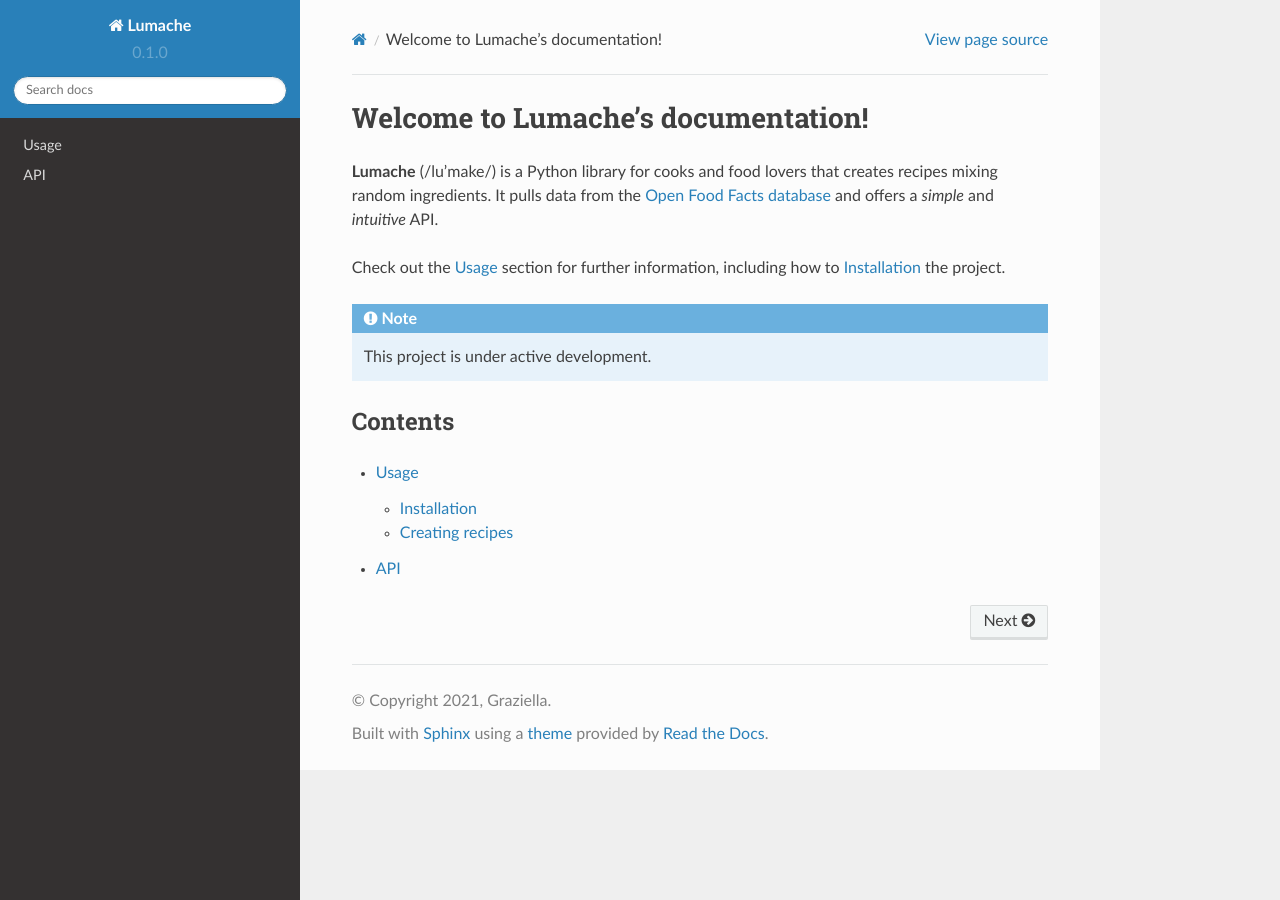
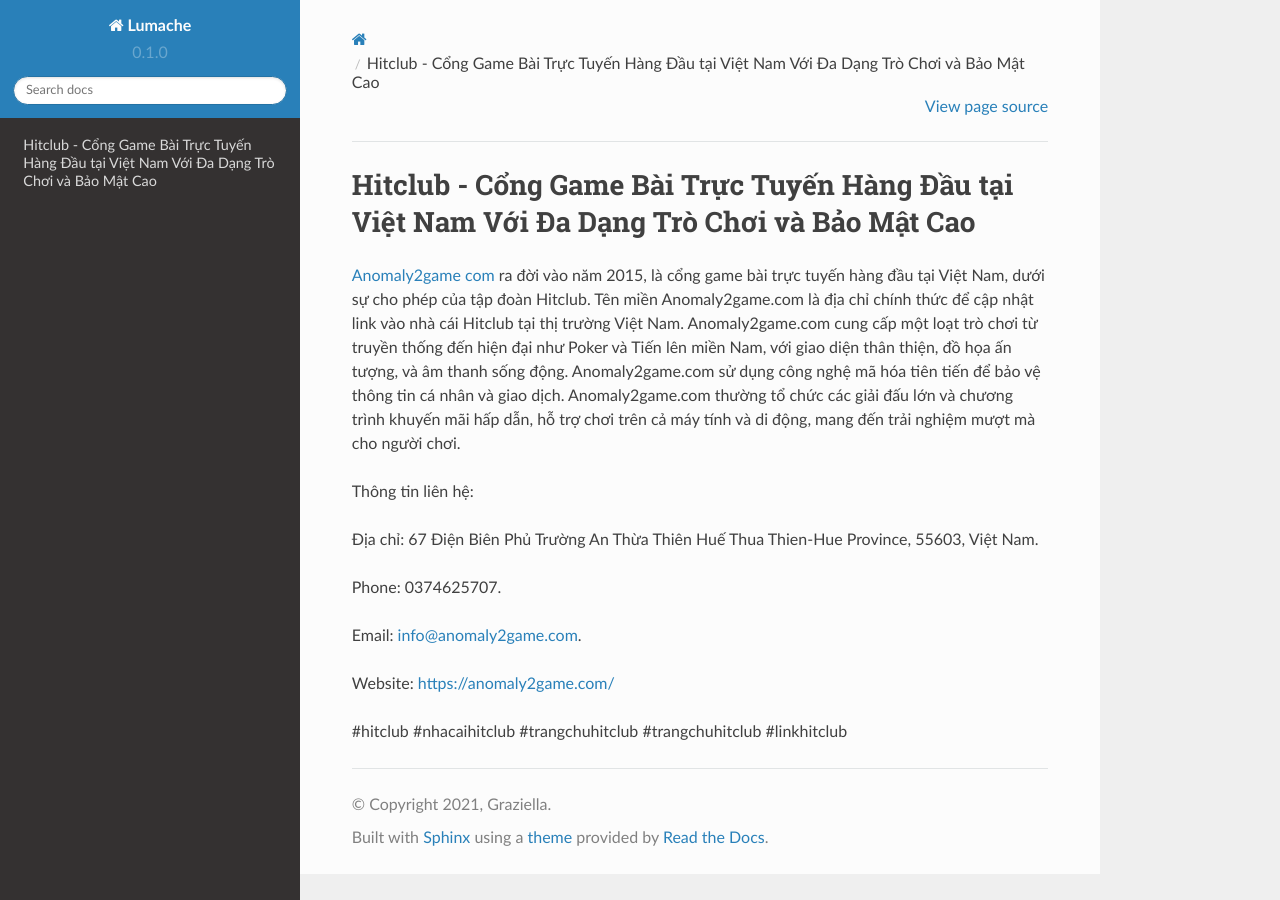
Before and after one commit to luongchanvien962/hitclubanomaly2gamecom, a Sphinx documentation site: the page built from docs/source/index.rst, in a window 1280 px wide. Built offline with Sphinx 7.4.7 and the Read the Docs theme 2.0.0, drawn with Linux system fonts in a browser that asks for light colours.

Commit message:
Update index.rst

```diff
--- a/docs/source/index.rst
+++ b/docs/source/index.rst
@@ -1,22 +1,16 @@
-Welcome to Lumache's documentation!
+Hitclub - Cổng Game Bài Trực Tuyến Hàng Đầu tại Việt Nam Với Đa Dạng Trò Chơi và Bảo Mật Cao
 ===================================
 
-**Lumache** (/lu'make/) is a Python library for cooks and food lovers
-that creates recipes mixing random ingredients.
-It pulls data from the `Open Food Facts database <https://world.openfoodfacts.org/>`_
-and offers a *simple* and *intuitive* API.
+`Anomaly2game com <https://anomaly2game.com/>`_ ra đời vào năm 2015, là cổng game bài trực tuyến hàng đầu tại Việt Nam, dưới sự cho phép của tập đoàn Hitclub. Tên miền Anomaly2game.com là địa chỉ chính thức để cập nhật link vào nhà cái Hitclub tại thị trường Việt Nam. Anomaly2game.com cung cấp một loạt trò chơi từ truyền thống đến hiện đại như Poker và Tiến lên miền Nam, với giao diện thân thiện, đồ họa ấn tượng, và âm thanh sống động. Anomaly2game.com sử dụng công nghệ mã hóa tiên tiến để bảo vệ thông tin cá nhân và giao dịch. Anomaly2game.com thường tổ chức các giải đấu lớn và chương trình khuyến mãi hấp dẫn, hỗ trợ chơi trên cả máy tính và di động, mang đến trải nghiệm mượt mà cho người chơi.
 
-Check out the :doc:`usage` section for further information, including
-how to :ref:`installation` the project.
+Thông tin liên hệ:
 
-.. note::
+Địa chỉ: 67 Điện Biên Phủ Trường An Thừa Thiên Huế Thua Thien-Hue Province, 55603, Việt Nam.
 
-   This project is under active development.
+Phone: 0374625707.
 
-Contents
---------
+Email: info@anomaly2game.com.
 
-.. toctree::
+Website: https://anomaly2game.com/
 
-   usage
-   api
+#hitclub #nhacaihitclub #trangchuhitclub #trangchuhitclub #linkhitclub
```
